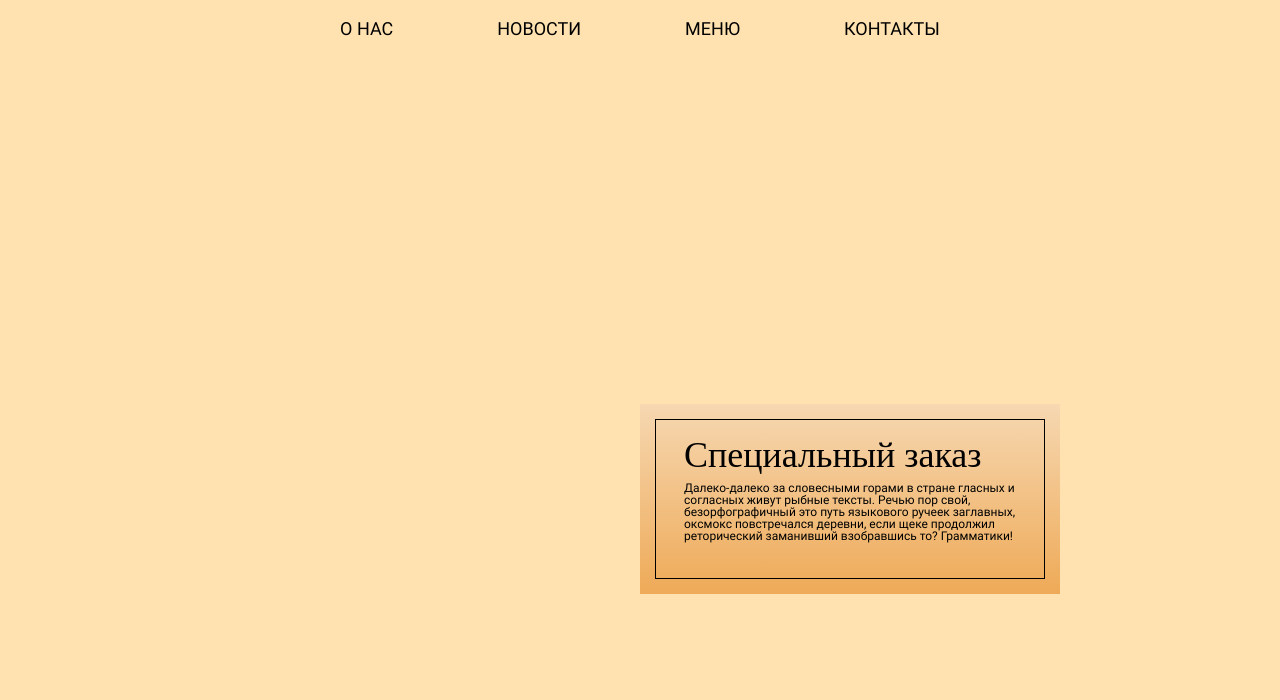
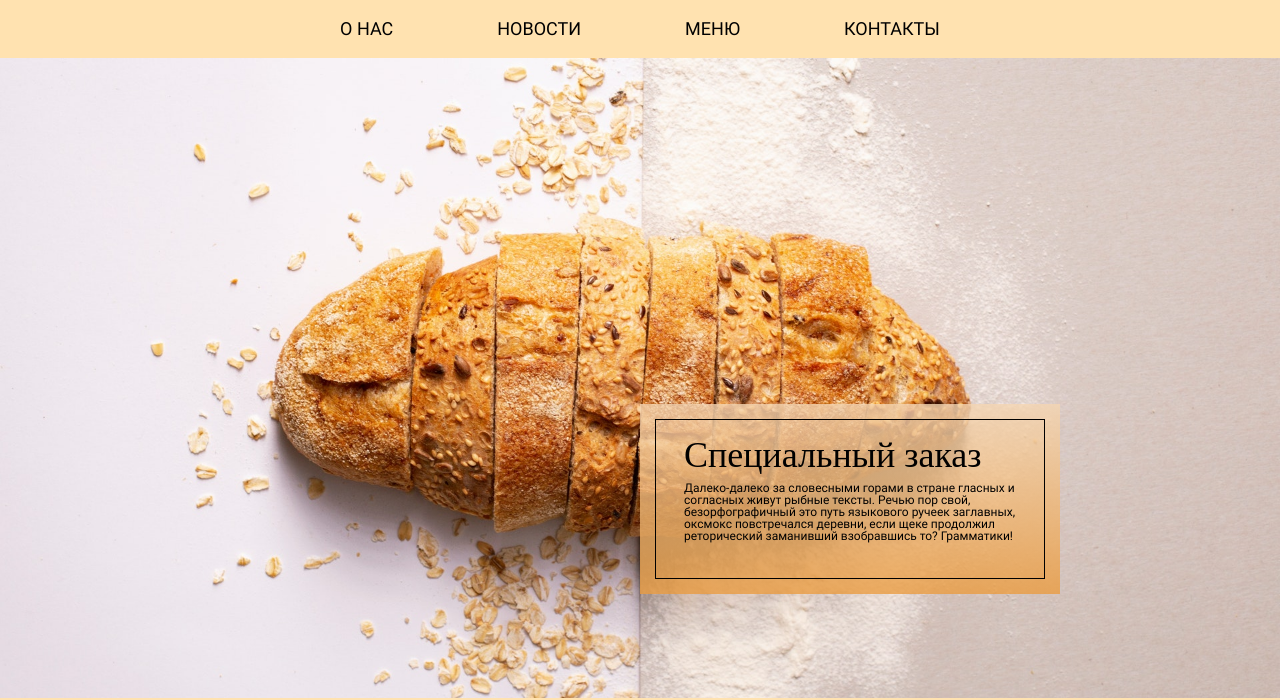
Before and after one commit to ElizaRum/bakery_in_st._petersburg, a plain HTML site: page index.html in a window 1280 px wide. Shown: the part 103-803 px from the top of the page. Drawn offline with Linux system fonts and the light colour scheme.

Commit message:
Update style.css

```diff
--- a/CSS/style.css
+++ b/CSS/style.css
@@ -80,7 +80,7 @@ nav {
 	background-position: center;
 	background-size: cover;
 	- По факту можно сделать все в общем свойстве Беграунд, что мы и оставим*/
-	background: url(../img/01-Картинка-фона.jpg) center/cover no-repeat;
+	background: url(../img/01-background-image.jpg) center/cover no-repeat;
 	position: relative;
 	margin-bottom: 20px;
 }
```
